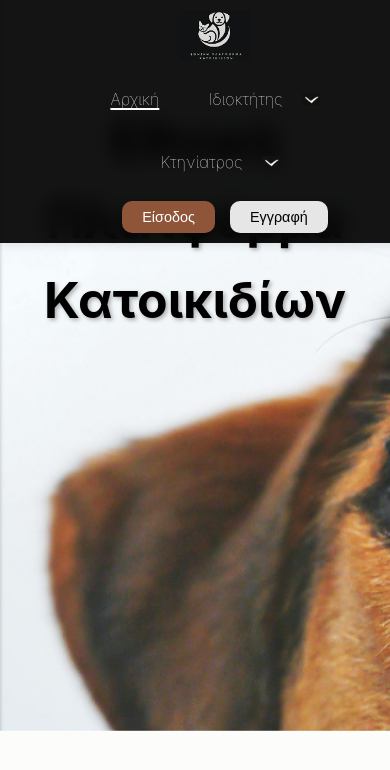
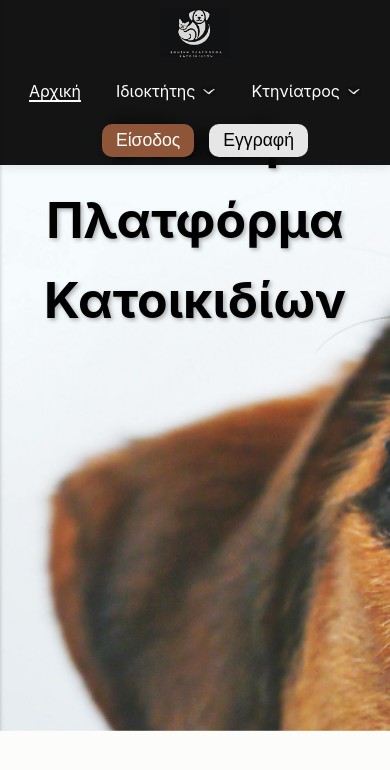
Before and after one commit to MerApost/Website-PetHealth, a React (Create React App) app: page / in a window 390 px wide. Shown: the top 770 px of the page. Built offline with nearby package versions, Linux system fonts and the light colour scheme.

Commit message:
navigation bar

```diff
--- /dev/null
+++ b/src/components/Navigation_bar/Dropdown.js
@@ -0,0 +1,36 @@
+import { useState } from 'react';
+import Dropdownchild from './Dropdown_child';
+import dropdown_arrow from "../../pics/dropdown_arrow.png";
+
+function Dropdown({ title, items }) {
+  const [open, setOpen] = useState(false);
+
+  return (
+    <div className="dropdown">
+      <div className="dropdown-header">
+        <span className="dropdown-text">{title}</span>
+
+        <div
+          className="dropdown-arrow-container"
+          onClick={() => setOpen(prev => !prev)}
+        >
+          <img
+            src={dropdown_arrow}
+            alt="arrow"
+            className={`dropdown_arrow-image ${open ? 'open' : ''}`}
+          />
+        </div>
+      </div>
+
+      {open && (
+        <div className="dropdown-content">
+          {items.map((item, index) => (
+            <Dropdownchild key={index} item={item} />
+          ))}
+        </div>
+      )}
+    </div>
+  );
+}
+
+export default Dropdown;
--- /dev/null
+++ b/src/components/Navigation_bar/Dropdown_child.js
@@ -0,0 +1,45 @@
+import { useState } from 'react';
+import dropdown_arrow from "../../pics/dropdown_arrow.png";
+
+function Dropdownchild({ item }) {
+  const [open, setOpen] = useState(false);
+
+  return (
+    <div className="dropdown-item">
+      <div className="dropdown-item-header">
+        {item.href ? (
+          <a href={item.href} className="dropdown-link">
+            {item.label}
+          </a>
+        ) : (
+          <span className="dropdown-link">{item.label}</span>
+        )}
+
+        {item.children && (
+          <img
+            src={dropdown_arrow}
+            alt="arrow"
+            className={`dropdown_arrow-image ${open ? 'open' : ''}`}
+            onClick={() => setOpen(prev => !prev)}
+          />
+        )}
+      </div>
+
+      {open && item.children && (
+        <div className="dropdown-submenu">
+          {item.children.map((child, index) => (
+            <a
+              key={index}
+              href={child.href}
+              className="dropdown-link"
+            >
+              {child.label}
+            </a>
+          ))}
+        </div>
+      )}
+    </div>
+  );
+}
+
+export default Dropdownchild;
--- a/src/components/Navigation_bar/Navigation_bar.css
+++ b/src/components/Navigation_bar/Navigation_bar.css
@@ -1,10 +1,10 @@
-/* navigation bar */
-.navigation_bar {
+/*navigation bar*/
+.navigation_bar{
   position: fixed;
   top: 0;
   left: 0;
   width: 100%;
-  background-color: rgba(0, 0, 0, 0.920);
+  background-color: rgba(0, 0, 0, 0.92);
   backdrop-filter: blur(10px);
   box-shadow: 0 2px 10px rgba(0, 0, 0, 0.1);
   padding: 8px 0px;
@@ -12,191 +12,173 @@
   justify-content: space-between;
   align-items: center;
   z-index: 1000;
-  transition: all 0.3s ease;
 }
 
-.nav_bar_links {
+/*logo*/
+.logo-container{
   display: flex;
-  gap: 20px;
   align-items: center;
 }
 
-.button-container {
+.logo-image{
+  height: 50px;
+  width: 70px;
+  object-fit: cover;
+}
+
+.nav_bar_links{
+  display: flex;
+  align-items: center;
+  gap: 15px;
+}
+
+.nav_bar_link{
+  color: white;
+  text-decoration: underline;
+  text-underline-offset: 3px;
+  text-decoration-thickness: 1.5px;
+  font-size: 1.1rem;
+  padding: 8px 10px;
+  border-radius: 10px;
+  transition: opacity 0.3s ease;
+}
+
+.nav_bar_link:hover{
+  opacity: 0.8;
+}
+
+/*buttons*/
+.button-container{
   display: flex;
   gap: 15px;
   margin-left: 20px;
 }
 
-.dropdown {
-  position: relative;
-  display: inline-block;
+.login-button{
+  background-color: #8E5539;
+  color: white;
+  font-size: 1.1rem;
+  border: none;
+  padding: 6px 14px;
+  border-radius: 10px;
+  cursor: pointer;
+  transition: transform 0.3s ease;
 }
 
-/* Κοινό στυλ για dropdown headers */
-.dropdown-header {
+.signin-button{
+  background-color: #E6E6E6;
+  color: black;
+  font-size: 1.1rem;
+  border: none;
+  padding: 6px 14px;
+  border-radius: 10px;
+  cursor: pointer;
+  transition: transform 0.3s ease;
+}
+
+.login-button:hover,
+.signin-button:hover{
+  transform: translateY(-3px);
+}
+
+/*dropdown*/
+
+.dropdown{
+  position: relative;
+}
+
+.dropdown-header{
   display: flex;
   align-items: center;
-  gap: 5px;
-  cursor: pointer;
+  gap: 6px;
   padding: 8px 10px;
   border-radius: 10px;
 }
 
-.dropdown-text {
-  color: #ffffff;
+.dropdown-text{
+  color: white;
   font-size: 1.1rem;
-  font-weight: 50;
-  transition: all 0.3s ease;
-  pointer-events: none;
+  pointer-events: none; /* δεν είναι clickable */
 }
 
-.dropdown-text:hover {
-  text-decoration: underline;
-  text-underline-offset: 3px;
-  text-decoration-thickness: 1.5px;
+/*Arrow (clickable)*/
+.dropdown-arrow-container{
+  display: flex;
+  align-items: center;
+  justify-content: center;
+  cursor: pointer;
 }
 
-/* Βέλος - μόνο εδώ ενεργοποιείται το dropdown */
-.dropdown-arrow-container {
-  display: inline-flex;
-  align-items: center;
-  justify-content: center;
-  padding: 2px;
-  border-radius: 4px;
-  transition: all 0.3s ease;
-  cursor: pointer;
-  pointer-events: none;
+.dropdown_arrow-image{
+  width: 15px;
+  height: 10px;
+  transition: transform 0.3s ease;
 }
 
-.dropdown:hover .dropdown-content {
-  display: block;
-}
+/*dropdown content*/
 
-/* Να μείνει ανοιχτό όταν hover στο dropdown content */
-.dropdown-content:hover .dropdown_arrow-image{
-  display: block;
-}
-
-.dropdown_arrow-image {
-  height: 18px;
-  width: 18px;
-  border-radius: 0%;
-  object-fit: contain;
-  transition: transform 0.3s ease;
-  pointer-events: all; /* Το ίδιο το image δεν πρέπει να μπλοκάρει events */
-}
-
-.dropdown-content {
-  display: none;
+.dropdown-content{
   position: absolute;
   top: 100%;
   left: 0;
+  margin-top: 6px;
+  min-width: 190px;
   background-color: rgba(0, 0, 0, 0.95);
-  min-width: 180px;
   border-radius: 10px;
   box-shadow: 0 8px 16px rgba(0, 0, 0, 0.3);
+  padding: 8px 0;
   z-index: 1001;
-  padding: 10px 0;
-  margin-top: 5px;
 }
 
-.dropdown-link {
-  color: #ffffff;
+.dropdown-link{
+  display: block;
   padding: 10px 20px;
+  color: white;
   text-decoration: none;
-  display: block;
-  transition: all 0.3s ease;
+  transition: background-color 0.3s ease;
 }
 
-.dropdown-link:hover {
-  background-color: rgba(215, 211, 203, 0.299);
-  color: white;
+.dropdown-link:hover{
+  background-color: rgba(255, 255, 255, 0.15);
 }
 
-.logo-container {
+.dropdown-item {
+  position: relative;
+}
+
+.dropdown-item-header {
   display: flex;
   align-items: center;
-  gap: 15px;
-  text-decoration: none;
-  color: inherit;
+  justify-content: space-between;
+  padding: 0 10px;
 }
 
-.logo-image {
-  height: 50px;
-  width: 70px;
-  border-radius: 0%;
-  object-fit: cover;
+.dropdown-item-header img {
+  width: 14px;
+  height: 14px;
+  cursor: pointer;
 }
 
-.nav_bar_link {
-  color: #ffffff;
-  text-decoration: none;
-  font-size: 1.1rem;
-  font-weight: 50;
-  padding: 8px 10px;
-  border-radius: 10px;
-  transition: all 0.3s ease;
-  text-decoration: underline;
-  text-underline-offset: 3px;
-  text-decoration-thickness: 1.5px;
+.dropdown-submenu {
+  margin-left: 15px;
+  margin-top: 5px;
+  border-left: 1px solid rgba(255,255,255,0.2);
 }
 
-.login-button {
-  background-color: #8E5539;
-  color: white;
-  border: none;
-  padding: 5px 10px;
-  border-radius: 10px;
-  font-size: 1rem;
-  font-weight: 100;
-  cursor: pointer;
-  transition: all 0.3s ease;
-}
 
-.signin-button {
-  background-color: #E6E6E6;
-  color: black;
-  border: none;
-  padding: 5px 10px;
-  border-radius: 10px;
-  font-size: 1rem;
-  font-weight: 100;
-  cursor: pointer;
-  transition: all 0.3s ease;
-}
-
-.login-button:hover,
-.signin-button:hover {
-  transform: translateY(-3px);
-}
-
-@media (max-width: 768px) {
-  .navigation_bar {
-    padding: 10px 20px;
+@media(max-width: 768px){
+  .navigation_bar{
     flex-direction: column;
     gap: 15px;
   }
 
-  .logo-container {
-    justify-content: center;
-    text-align: center;
-  }
-
-  .nav_bar_links {
+  .nav_bar_links{
     flex-wrap: wrap;
     justify-content: center;
-    gap: 15px;
   }
 
   .nav_bar_link,
-  .dropdown-text {
+  .dropdown-text{
     font-size: 1rem;
-    padding: 6px 12px;
-  }
-
-  .login-button,
-  .signin-button {
-    padding: 8px 20px;
-    font-size: 0.9rem;
   }
 }
--- a/src/components/Navigation_bar/Navigation_bar.js
+++ b/src/components/Navigation_bar/Navigation_bar.js
@@ -1,9 +1,9 @@
 import './Navigation_bar.css';
-import logo from "../../pics/logo.png"
-import dropdown_arrow from "../../pics/dropdown_arrow.png"
+import logo from "../../pics/logo.png";
+import Dropdown from './Dropdown';
 
-function Navigationbar(){
-  return(
+function Navigationbar() {
+  return (
     <nav className='navigation_bar'>
       <div className='logo-container'>
         <img
@@ -14,43 +14,38 @@ function Navigationbar(){
       </div>
 
       <div className='nav_bar_links'>
-        <a href='/main_page' className='nav_bar_link'> Αρχική </a>
+        <a href='/main_page' className='nav_bar_link'>Αρχική</a>
 
-        {/* Ιδιοκτήτης - hover μόνο στο βέλος */}
-        <div className='dropdown'>
-          <div className='dropdown-header'>
-            <span className='dropdown-text'>Ιδιοκτήτης</span>
-            <span className='dropdown-arrow-container'>
-              <img src={dropdown_arrow} alt='dropdown_arrow' className='dropdown_arrow-image'/>
-            </span>
-          </div>
-          <div className='dropdown-content'>
-            <a href='/owner/profile' className='dropdown-link'>Προφίλ</a>
-            <a href='/owner/pets' className='dropdown-link'>Κατοικίδια</a>
-            <a href='/owner/appointments' className='dropdown-link'>Ραντεβού</a>
-            <a href='/owner/history' className='dropdown-link'>Ιστορικό</a>
-          </div>
-        </div>
+        <Dropdown
+          title="Ιδιοκτήτης"
+          items={[
+            { label: 'Βιβλιάριο Υγείας', href: '/owner/bibl_ygeias' },
+            { label: 'Δήλωση Απώλειας', href: '/owner/lost_stat' },
+            { label: 'Δήλωση Εύρεσης', href: '/owner/found_stat' },
+            { label: 'Εύρεση Κτηνίατρου', href: '/owner/find_vet' },
+            { label: 'Ραντεβού', href: '/owner/appointment' }
+          ]}
+        />
 
-        {/* Κτηνίατρος - ίδια δομή με hover μόνο στο βέλος */}
-        <div className='dropdown'>
-          <div className='dropdown-header'>
-            <span className='dropdown-text'>Κτηνίατρος</span>
-            <span className='dropdown-arrow-container'>
-              <img src={dropdown_arrow} alt='dropdown_arrow' className='dropdown_arrow-image'/>
-            </span>
-          </div>
-          <div className='dropdown-content'>
-            <a href='/vet/profile' className='dropdown-link'>Προφίλ</a>
-            <a href='/vet/clinic' className='dropdown-link'>Κλινική</a>
-            <a href='/vet/appointments' className='dropdown-link'>Ραντεβού</a>
-            <a href='/vet/patients' className='dropdown-link'>Ασθενείς</a>
-          </div>
-        </div>
+        <Dropdown
+          title="Κτηνίατρος"
+          items={[
+            { label: 'Διαχείριση Ραντεβού', href: '/vet/arrange_appointment' },
+            { label: 'Διαθεσιμότητα', href: '/vet/availability' },
+            {
+              label: 'Καταγραφή',
+              children: [
+                { label: 'Ταυτότητα Κατοικιδίου', href: '/vet/register/pet_id' },
+                { label: 'Ιατρικών Πράξεων', href: '/vet/register/med_procedures' },
+                { label: 'Συμβάντος', href: '/vet/register/incident' }
+              ]
+            }
+          ]}
+        />
 
         <div className='button-container'>
-          <button className='login-button'> Είσοδος </button>
-          <button className='signin-button'> Εγγραφή </button>
+          <button className='login-button'>Είσοδος</button>
+          <button className='signin-button'>Εγγραφή</button>
         </div>
       </div>
     </nav>
```
